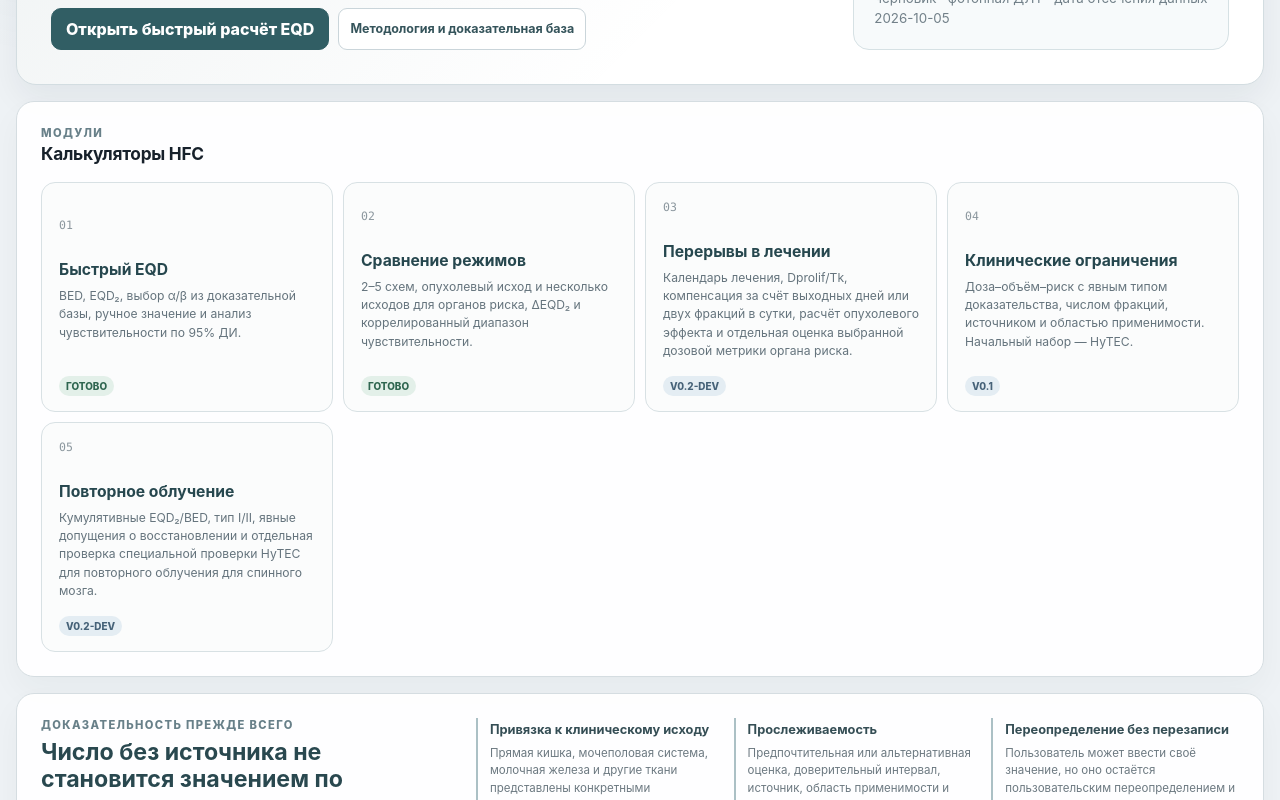
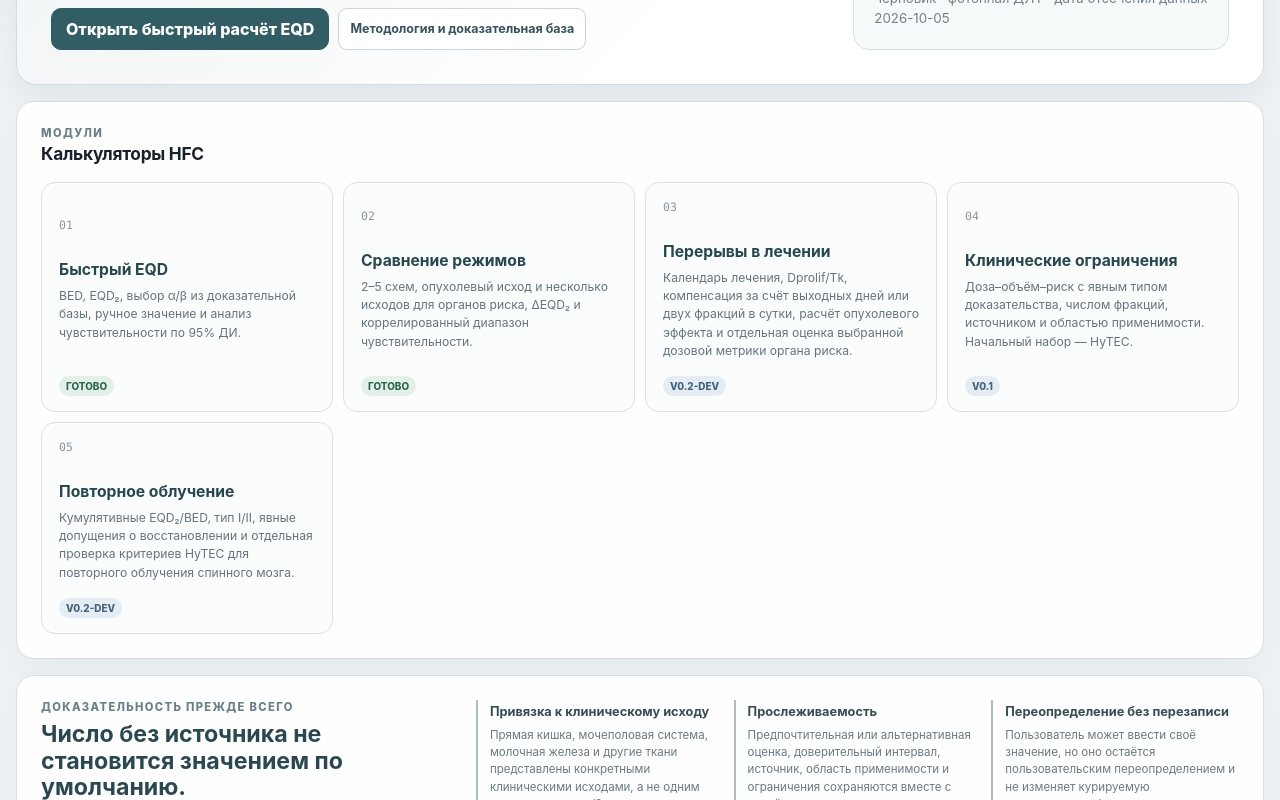
Before and after one commit to mesava/HFC-HypoFracCalc-, a React (Vite) app: page / in a window 1280 px wide. Shown: the part 385-1185 px from the top of the page. Built offline with nearby package versions, Linux system fonts and the light colour scheme.

Commit message:
fix(i18n): polish Russian reirradiation wording

```diff
--- a/src/ui/SiteHome.tsx
+++ b/src/ui/SiteHome.tsx
@@ -167,7 +167,7 @@ export function SiteHome({
             <p>
               {tx(
                 language,
-                "Кумулятивные EQD₂/BED, тип I/II, явные допущения о восстановлении и отдельная проверка специальной проверки HyTEC для повторного облучения для спинного мозга.",
+                "Кумулятивные EQD₂/BED, тип I/II, явные допущения о восстановлении и отдельная проверка критериев HyTEC для повторного облучения спинного мозга.",
                 "Cumulative EQD₂/BED, type I/II classification, explicit recovery assumptions, and a dedicated HyTEC spinal reirradiation assessment.",
               )}
             </p>
```
